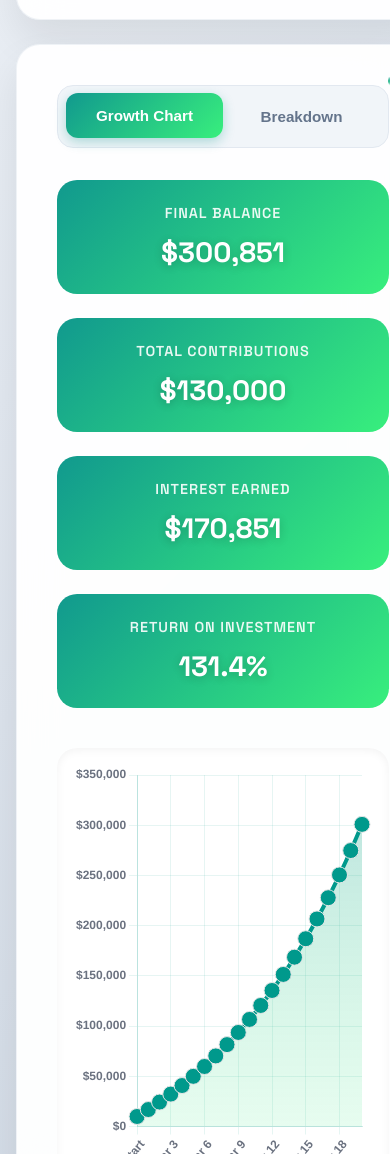
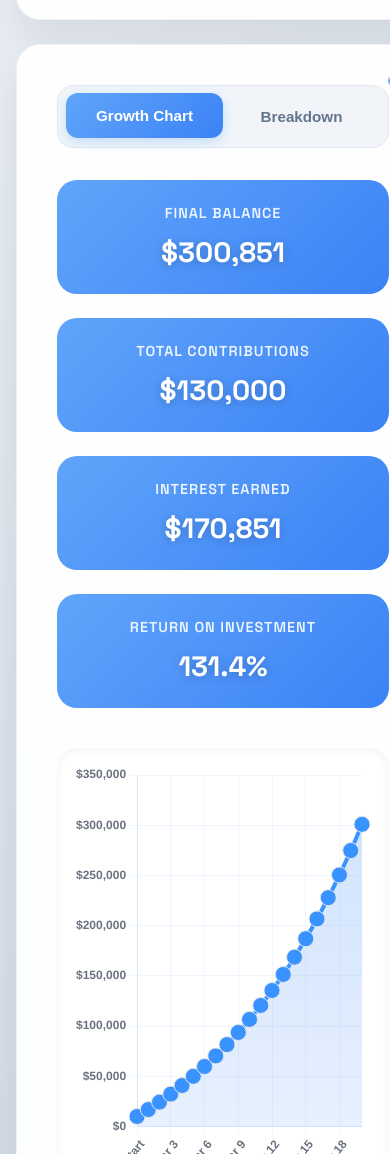
Before and after one commit to NixpaCSE/investmentvisualizer, a plain HTML site: page index.html in a window 390 px wide. Shown: the part 846-2000 px from the top of the page. Drawn offline with nearby package versions, Linux system fonts and the light colour scheme.

Commit message:
updated color scheme

```diff
--- a/index.html
+++ b/index.html
@@ -46,7 +46,7 @@
         .controls-panel:hover {
             transform: translateY(-4px);
             box-shadow: 0 30px 60px rgba(0, 0, 0, 0.12);
-            border-color: rgba(17, 153, 142, 0.2);
+            border-color: rgba(96, 165, 250, 0.2);
         }
 
         h1 {
@@ -54,7 +54,7 @@
             font-size: 2.75rem;
             font-weight: 800;
             margin-bottom: 2.5rem;
-            background: linear-gradient(135deg, #11998e, #38ef7d);
+            background: linear-gradient(135deg, #60A5FA, #3B82F6);
             -webkit-background-clip: text;
             -webkit-text-fill-color: transparent;
             background-clip: text;
@@ -94,10 +94,10 @@
 
         input:focus, select:focus {
             outline: none;
-            border-color: #11998e;
+            border-color: #60A5FA;
             background: #ffffff;
             transform: scale(1.02);
-            box-shadow: 0 0 0 4px rgba(17, 153, 142, 0.1);
+            box-shadow: 0 0 0 4px rgba(96, 165, 250, 0.1);
         }
 
         input::placeholder {
@@ -114,7 +114,7 @@
             left: 1.5rem;
             top: 50%;
             transform: translateY(-50%);
-            color: #11998e;
+            color: #60A5FA;
             font-weight: 700;
             font-size: 1.05rem;
             pointer-events: none;
@@ -137,7 +137,7 @@
         .chart-container:hover {
             transform: translateY(-4px);
             box-shadow: 0 30px 60px rgba(0, 0, 0, 0.12);
-            border-color: rgba(17, 153, 142, 0.2);
+            border-color: rgba(96, 165, 250, 0.2);
         }
 
         .results-grid {
@@ -148,7 +148,7 @@
         }
 
         .result-card {
-            background: linear-gradient(135deg, #11998e, #38ef7d);
+            background: linear-gradient(135deg, #60A5FA, #3B82F6);
             border-radius: 20px;
             padding: 2rem;
             text-align: center;
@@ -170,7 +170,7 @@
 
         .result-card:hover {
             transform: translateY(-8px) scale(1.02);
-            box-shadow: 0 20px 40px rgba(17, 153, 142, 0.3);
+            box-shadow: 0 20px 40px rgba(96, 165, 250, 0.3);
         }
 
         .result-card:hover::before {
@@ -230,9 +230,9 @@
         }
 
         .toggle-btn.active {
-            background: linear-gradient(135deg, #11998e, #38ef7d);
+            background: linear-gradient(135deg, #60A5FA, #3B82F6);
             color: white;
-            box-shadow: 0 4px 12px rgba(17, 153, 142, 0.3);
+            box-shadow: 0 4px 12px rgba(96, 165, 250, 0.3);
             transform: translateY(-1px);
         }
 
@@ -275,7 +275,7 @@
             position: absolute;
             width: 3px;
             height: 3px;
-            background: rgba(17, 153, 142, 0.4);
+            background: rgba(96, 165, 250, 0.4);
             border-radius: 50%;
             animation: float 8s ease-in-out infinite;
         }
@@ -296,7 +296,7 @@
             position: absolute;
             width: 8px;
             height: 8px;
-            background: linear-gradient(135deg, #11998e, #38ef7d);
+            background: linear-gradient(135deg, #60A5FA, #3B82F6);
             border-radius: 50%;
             top: 2rem;
             right: 2rem;
@@ -409,8 +409,8 @@
 
             // Create gradient for growth view
             const gradient = ctx.createLinearGradient(0, 0, 0, 400);
-            gradient.addColorStop(0, 'rgba(17, 153, 142, 0.3)');
-            gradient.addColorStop(1, 'rgba(56, 239, 125, 0.1)');
+            gradient.addColorStop(0, 'rgba(96, 165, 250, 0.3)');
+            gradient.addColorStop(1, 'rgba(59, 130, 246, 0.1)');
 
             chart = new Chart(ctx, {
                 type: 'line',
@@ -419,17 +419,17 @@
                     datasets: [{
                         label: 'Total Balance',
                         data: [],
-                        borderColor: '#11998e',
+                        borderColor: '#60A5FA',
                         backgroundColor: gradient,
                         borderWidth: 4,
                         fill: true,
                         tension: 0.4,
-                        pointBackgroundColor: '#11998e',
+                        pointBackgroundColor: '#60A5FA',
                         pointBorderColor: '#ffffff',
                         pointBorderWidth: 3,
                         pointRadius: 5,
                         pointHoverRadius: 8,
-                        pointHoverBackgroundColor: '#38ef7d',
+                        pointHoverBackgroundColor: '#3B82F6',
                         pointHoverBorderColor: '#ffffff'
                     }]
                 },
@@ -444,7 +444,7 @@
                             backgroundColor: 'rgba(255, 255, 255, 0.95)',
                             titleColor: '#1f2937',
                             bodyColor: '#374151',
-                            borderColor: '#11998e',
+                            borderColor: '#60A5FA',
                             borderWidth: 2,
                             cornerRadius: 12,
                             displayColors: false,
@@ -455,8 +455,8 @@
                     scales: {
                         x: {
                             grid: {
-                                color: 'rgba(17, 153, 142, 0.1)',
-                                borderColor: 'rgba(17, 153, 142, 0.2)'
+                                color: 'rgba(96, 165, 250, 0.1)',
+                                borderColor: 'rgba(96, 165, 250, 0.2)'
                             },
                             ticks: {
                                 color: '#6b7280',
@@ -465,8 +465,8 @@
                         },
                         y: {
                             grid: {
-                                color: 'rgba(17, 153, 142, 0.1)',
-                                borderColor: 'rgba(17, 153, 142, 0.2)'
+                                color: 'rgba(96, 165, 250, 0.1)',
+                                borderColor: 'rgba(96, 165, 250, 0.2)'
                             },
                             ticks: {
                                 color: '#6b7280',
@@ -540,59 +540,59 @@
 
             if (currentView === 'growth') {
                 const gradient = ctx.createLinearGradient(0, 0, 0, 400);
-                gradient.addColorStop(0, 'rgba(17, 153, 142, 0.3)');
-                gradient.addColorStop(1, 'rgba(56, 239, 125, 0.1)');
+                gradient.addColorStop(0, 'rgba(96, 165, 250, 0.3)');
+                gradient.addColorStop(1, 'rgba(59, 130, 246, 0.1)');
 
                 chart.data = {
                     labels: labels,
                     datasets: [{
                         label: 'Total Balance',
                         data: balanceData,
-                        borderColor: '#11998e',
+                        borderColor: '#60A5FA',
                         backgroundColor: gradient,
                         borderWidth: 4,
                         fill: true,
                         tension: 0.4,
                         pointRadius: 5,
                         pointHoverRadius: 8,
-                        pointBackgroundColor: '#11998e',
+                        pointBackgroundColor: '#60A5FA',
                         pointBorderColor: '#ffffff',
                         pointBorderWidth: 3
                     }]
                 };
             } else {
                 const contributionGradient = ctx.createLinearGradient(0, 0, 0, 400);
-                contributionGradient.addColorStop(0, 'rgba(56, 239, 125, 0.4)');
-                contributionGradient.addColorStop(1, 'rgba(56, 239, 125, 0.1)');
+                contributionGradient.addColorStop(0, 'rgba(59, 130, 246, 0.4)');
+                contributionGradient.addColorStop(1, 'rgba(59, 130, 246, 0.1)');
 
                 const interestGradient = ctx.createLinearGradient(0, 0, 0, 400);
-                interestGradient.addColorStop(0, 'rgba(17, 153, 142, 0.5)');
-                interestGradient.addColorStop(1, 'rgba(17, 153, 142, 0.1)');
+                interestGradient.addColorStop(0, 'rgba(96, 165, 250, 0.5)');
+                interestGradient.addColorStop(1, 'rgba(96, 165, 250, 0.1)');
 
                 chart.data = {
                     labels: labels,
                     datasets: [{
                         label: 'Your Contributions',
                         data: contributionsData,
-                        borderColor: '#38ef7d',
+                        borderColor: '#3B82F6',
                         backgroundColor: contributionGradient,
                         borderWidth: 3,
                         fill: true,
                         tension: 0.4,
                         pointRadius: 4,
-                        pointBackgroundColor: '#38ef7d',
+                        pointBackgroundColor: '#3B82F6',
                         pointBorderColor: '#ffffff',
                         pointBorderWidth: 2
                     }, {
                         label: 'Interest Earned',
                         data: interestData,
-                        borderColor: '#11998e',
+                        borderColor: '#60A5FA',
                         backgroundColor: interestGradient,
                         borderWidth: 3,
                         fill: true,
                         tension: 0.4,
                         pointRadius: 4,
-                        pointBackgroundColor: '#11998e',
+                        pointBackgroundColor: '#60A5FA',
                         pointBorderColor: '#ffffff',
                         pointBorderWidth: 2
                     }]
```
